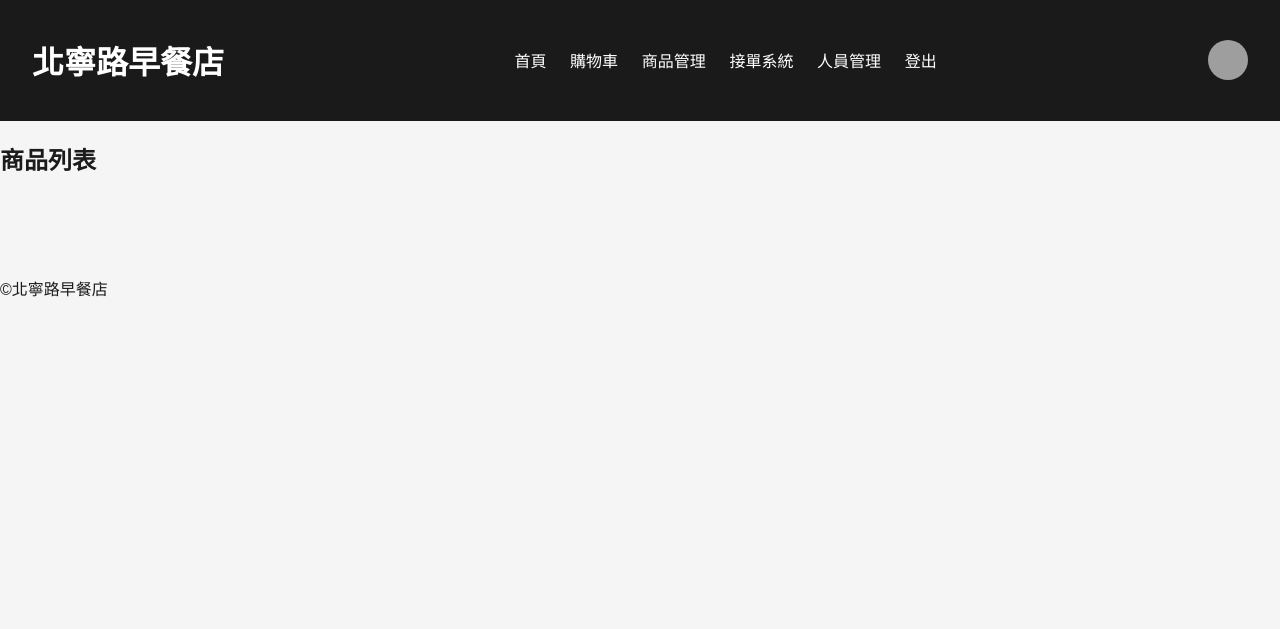
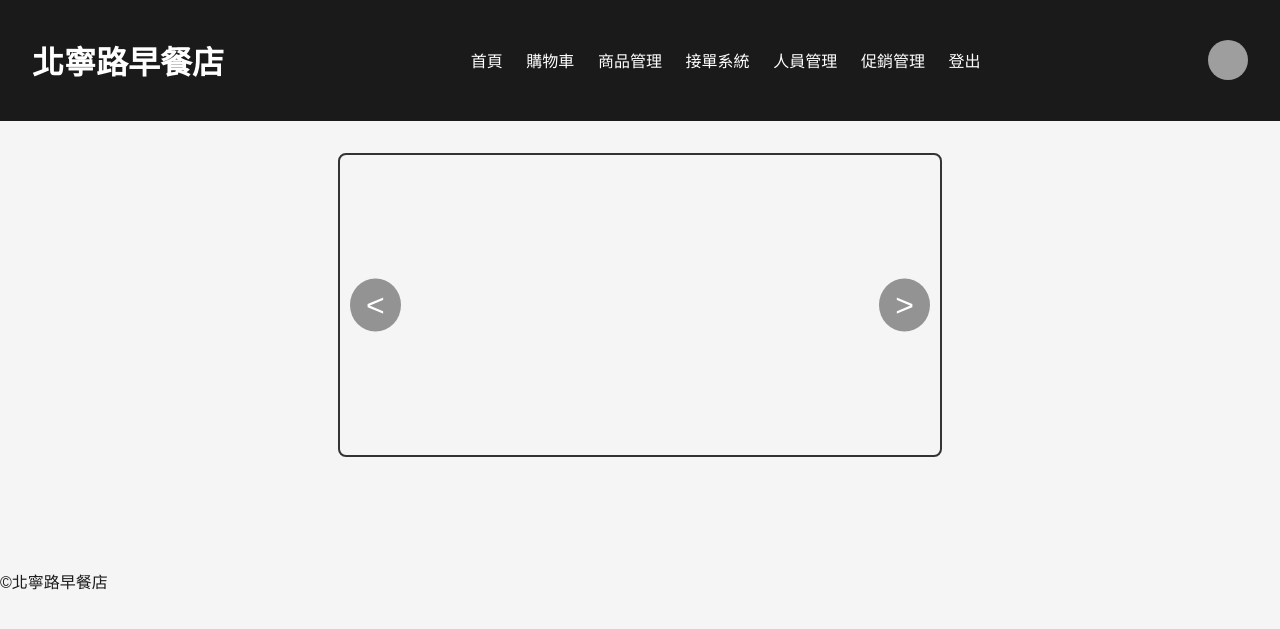
Before and after one commit to Wang-3369/OnlineStore, a Flask app: page / in a window 1280 px wide. Shown: the top 629 px of the page. Run offline with Flask 3, Linux system fonts and the light colour scheme; the visitor is signed in with stand-in values (Sample User, id 1); data that the repository does not hold is empty; parts of the project's set-up code (start-up, migrations or seed data) failed here and were passed over; grey boxes are pictures that could not be loaded.

Commit message:
促銷圖片輪換

```diff
--- /dev/null
+++ b/api/promotions_api.py
@@ -0,0 +1,66 @@
+from flask import Blueprint, request, jsonify, session, Response
+from database.db import promotions_collection, fs
+from bson import ObjectId
+import datetime
+
+promotion_bp = Blueprint("promotion_api", __name__)
+
+# === 前端輪播：取得所有促銷資料（含圖片ID） ===
+@promotion_bp.route("/api/promotions", methods=["GET"])
+def get_promotions():
+    promos = list(promotions_collection.find())
+    for p in promos:
+        p["_id"] = str(p["_id"])
+        p["image_id"] = str(p.get("image_id", ""))
+    return jsonify(promos)
+
+# === 取得促銷圖片（給前端直接 <img src=""> 使用） ===
+@promotion_bp.route("/api/promotions/image/<image_id>")
+def get_promotion_image(image_id):
+    try:
+        grid_out = fs.get(ObjectId(image_id))
+        return Response(grid_out.read(), mimetype=grid_out.content_type)
+    except:
+        return jsonify({"error": "找不到圖片"}), 404
+
+# === 管理端：上傳促銷圖片 ===
+@promotion_bp.route("/api/promotions/upload", methods=["POST"])
+def upload_promotion_image():
+    if session.get("role") not in ["admin", "sub-admin"]:
+        return jsonify({"error": "沒有權限"}), 403
+
+    image = request.files.get("image")
+    if not image:
+        return jsonify({"error": "沒有上傳檔案"}), 400
+
+    # 儲存圖片到 GridFS
+    image_id = fs.put(image, filename=image.filename, content_type=image.content_type)
+
+    # 存到 promotions collection，只存圖片 ID
+    promo = {
+        "image_id": image_id,
+        "created_at": datetime.datetime.utcnow()
+    }
+    result = promotions_collection.insert_one(promo)
+
+    return jsonify({"message": "圖片已上傳", "id": str(result.inserted_id)})
+
+# === 管理端：刪除促銷圖片 ===
+@promotion_bp.route("/api/promotions/<pid>", methods=["DELETE"])
+def delete_promotion(pid):
+    if session.get("role") not in ["admin", "sub-admin"]:
+        return jsonify({"error": "沒有權限"}), 403
+
+    promo = promotions_collection.find_one({"_id": ObjectId(pid)})
+    if not promo:
+        return jsonify({"error": "找不到促銷資料"}), 404
+
+    # 刪除 GridFS 圖片
+    if "image_id" in promo:
+        try:
+            fs.delete(ObjectId(promo["image_id"]))
+        except:
+            pass
+
+    promotions_collection.delete_one({"_id": ObjectId(pid)})
+    return jsonify({"message": "促銷圖片已刪除"})
--- a/app.py
+++ b/app.py
@@ -7,6 +7,7 @@ from api.orders_api import orders_bp
 from api.cart_api import cart_bp
 from api.profile_api import profile_bp
 from api.description_api import description_bp
+from api.promotions_api import promotion_bp
 from database.db import products_collection  # 從 db.py 匯入 collection
 from dotenv import load_dotenv
 
@@ -21,6 +22,7 @@ app.register_blueprint(cart_bp)
 app.register_blueprint(orders_bp)
 app.register_blueprint(profile_bp)
 app.register_blueprint(description_bp)
+app.register_blueprint(promotion_bp)
 
 @app.route('/')
 def index():
@@ -110,6 +112,13 @@ def admin_orders_page():
 def description_page(product_id):
     return render_template("description.html")
 
+#促銷增加頁面
+@app.route("/admin/promotions")
+def admin_promotions_page():
+    if session.get("role") not in ["admin", "sub-admin"]:
+        return "沒有權限", 403
+    return render_template("promotions.html")
+
 
 if __name__ == '__main__':
     app.run(debug=True)
--- a/database/db.py
+++ b/database/db.py
@@ -1,4 +1,5 @@
 from pymongo import MongoClient
+import gridfs
 
 MONGO_URI = "mongodb+srv://s0970603655_db_user:7A8GtXQQYAPOkeVe@cluster0.upqepzf.mongodb.net/online_store?retryWrites=true&w=majority"
 client = MongoClient(MONGO_URI)
@@ -7,3 +8,6 @@ db = client["online_store"]
 products_collection = db["products"]
 users_collection = db["users"]
 orders_collection = db["orders"]
+promotions_collection = db["promotions"]
+
+fs = gridfs.GridFS(db)
--- /dev/null
+++ b/static/css/index.css
@@ -0,0 +1,65 @@
+.promo-slider-container {
+    position: relative;
+    width: 600px;
+    height: 300px;
+    margin: 2rem auto;
+    overflow: hidden;
+    border: 2px solid #333;
+    border-radius: 8px;
+    background: #f5f5f5;
+}
+
+.promo-slider {
+    display: flex;
+    transition: transform 0.3s ease-in-out;
+    height: 100%;
+}
+
+.promo-slider img {
+    width: 100%;
+    height: 100%;
+    object-fit: contain;  /* 改成 contain */
+    background: #f5f5f5; /* 填充背景色，避免空白看起來怪 */
+    flex-shrink: 0;
+}
+
+
+/* 箭頭 */
+.promo-slider-container .prev,
+.promo-slider-container .next {
+    position: absolute;
+    top: 50%;
+    transform: translateY(-50%);
+    background: rgba(50,50,50,0.5);
+    color: #fff;
+    border: none;
+    font-size: 2rem;
+    padding: 0.5rem 1rem;
+    cursor: pointer;
+    border-radius: 50%;
+}
+
+.promo-slider-container .prev { left: 10px; }
+.promo-slider-container .next { right: 10px; }
+
+/* 圓點 */
+.dots {
+    position: absolute;
+    bottom: 10px;
+    width: 100%;
+    text-align: center;
+}
+
+.dots span {
+    display: inline-block;
+    width: 10px;
+    height: 10px;
+    margin: 0 4px;
+    background: rgba(0,0,0,0.3);
+    border-radius: 50%;
+    cursor: pointer;
+}
+
+.dots span.active {
+    background: rgba(0,0,0,0.8);
+}
--- /dev/null
+++ b/static/js/promo.js
@@ -0,0 +1,48 @@
+document.addEventListener("DOMContentLoaded", async () => {
+    const slider = document.getElementById("promo-slider");
+    const dotsContainer = document.getElementById("dots");
+
+    // 從後端抓促銷圖片
+    const res = await fetch("/api/promotions");
+    const promotions = await res.json();
+    if (!promotions.length) return;
+
+    // 插入圖片
+    promotions.forEach((p, idx) => {
+        const img = document.createElement("img");
+        img.src = `/api/promotions/image/${p.image_id}`;
+        img.alt = "促銷圖片";
+        slider.appendChild(img);
+
+        // 圓點
+        const dot = document.createElement("span");
+        if(idx===0) dot.classList.add("active");
+        dot.addEventListener("click", () => { goToSlide(idx); resetInterval(); });
+        dotsContainer.appendChild(dot);
+    });
+
+    let index = 0;
+    const total = promotions.length;
+    const dots = dotsContainer.querySelectorAll("span");
+
+    function showSlide(idx) {
+        slider.style.transform = `translateX(-${idx * 100}%)`;
+        dots.forEach(d => d.classList.remove("active"));
+        dots[idx].classList.add("active");
+    }
+
+    function nextSlide() { index = (index + 1) % total; showSlide(index); }
+    function prevSlide() { index = (index - 1 + total) % total; showSlide(index); }
+    function goToSlide(idx) { index = idx; showSlide(index); }
+
+    // 自動播放
+    let interval = setInterval(nextSlide, 3000);
+    function resetInterval() {
+        clearInterval(interval);
+        interval = setInterval(nextSlide, 3000);
+    }
+
+    // 左右箭頭事件
+    document.querySelector(".prev").addEventListener("click", () => { prevSlide(); resetInterval(); });
+    document.querySelector(".next").addEventListener("click", () => { nextSlide(); resetInterval(); });
+});
--- a/templates/base.html
+++ b/templates/base.html
@@ -17,6 +17,7 @@
                     <a href="/admin">商品管理</a>
                     <a href="/admin/orders">接單系統</a>
                     <a href="/admin/user">人員管理</a>
+                    <a href="/admin/promotions">促銷管理</a>
                 {% endif %}
                 <a href="/logout">登出</a>
             {% else %}
--- a/templates/index.html
+++ b/templates/index.html
@@ -1,9 +1,25 @@
 {% extends "base.html" %}
 {% block content %}
-<h2>商品列表</h2>
+
+<!-- 促銷輪播區 -->
+<div class="promo-slider-container">
+    <div class="promo-slider" id="promo-slider">
+        <!-- JS 動態插入圖片 -->
+    </div>
+    <!-- 左右箭頭 -->
+    <button class="prev">&lt;</button>
+    <button class="next">&gt;</button>
+    <!-- 圓點指示 -->
+    <div class="dots" id="dots"></div>
+</div>
+
+
 <div class="product-list" id="product-list">
     <!-- 商品列表將由 JS 動態生成 -->
 </div>
 
 <script defer src="{{ url_for('static', filename='js/cartadd.js') }}"></script>
+<script defer src="{{ url_for('static', filename='js/promo.js') }}"></script>
+<link rel="stylesheet" href="{{ url_for('static', filename='css/index.css') }}">
+
 {% endblock %}
```
Also changed, not shown: static/css/promotions.css (added, +23 -0 lines), static/js/promotions.js (added, +56 -0 lines), templates/promotions.html (added, +26 -0 lines).
